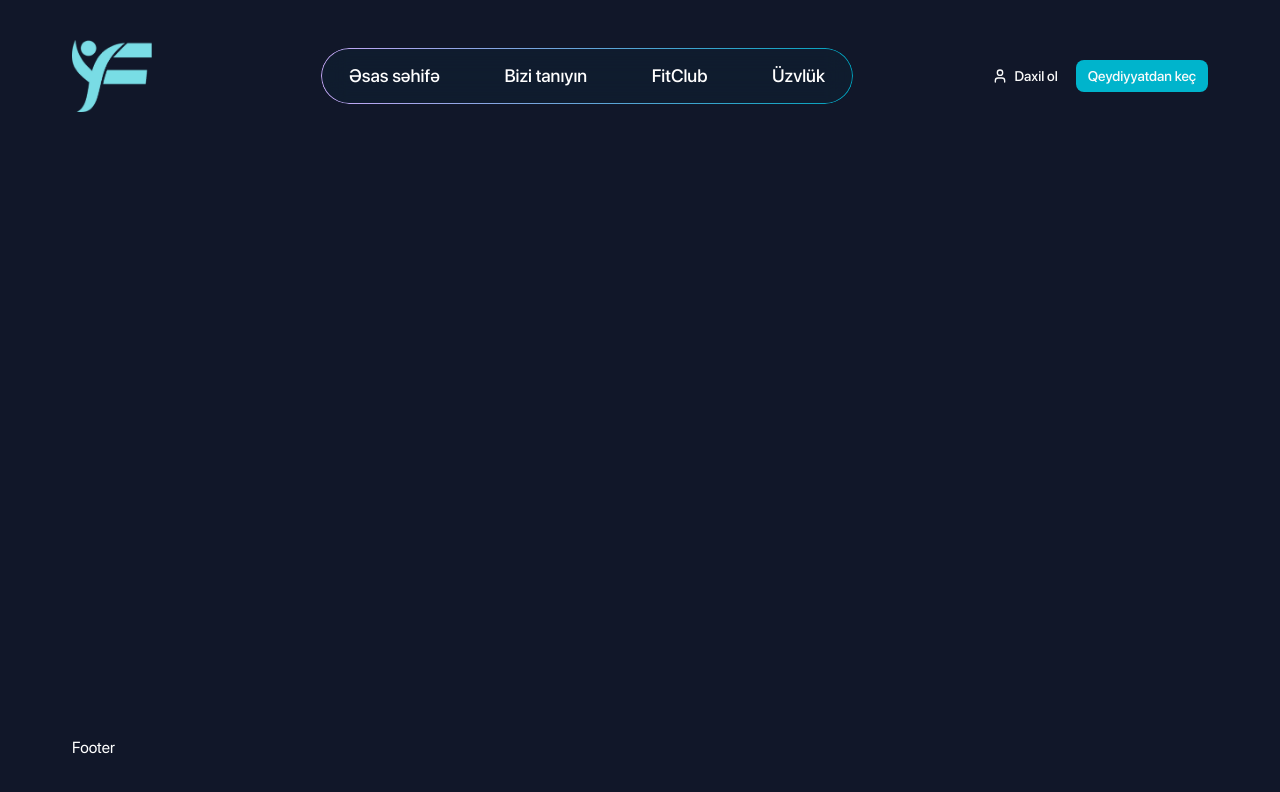
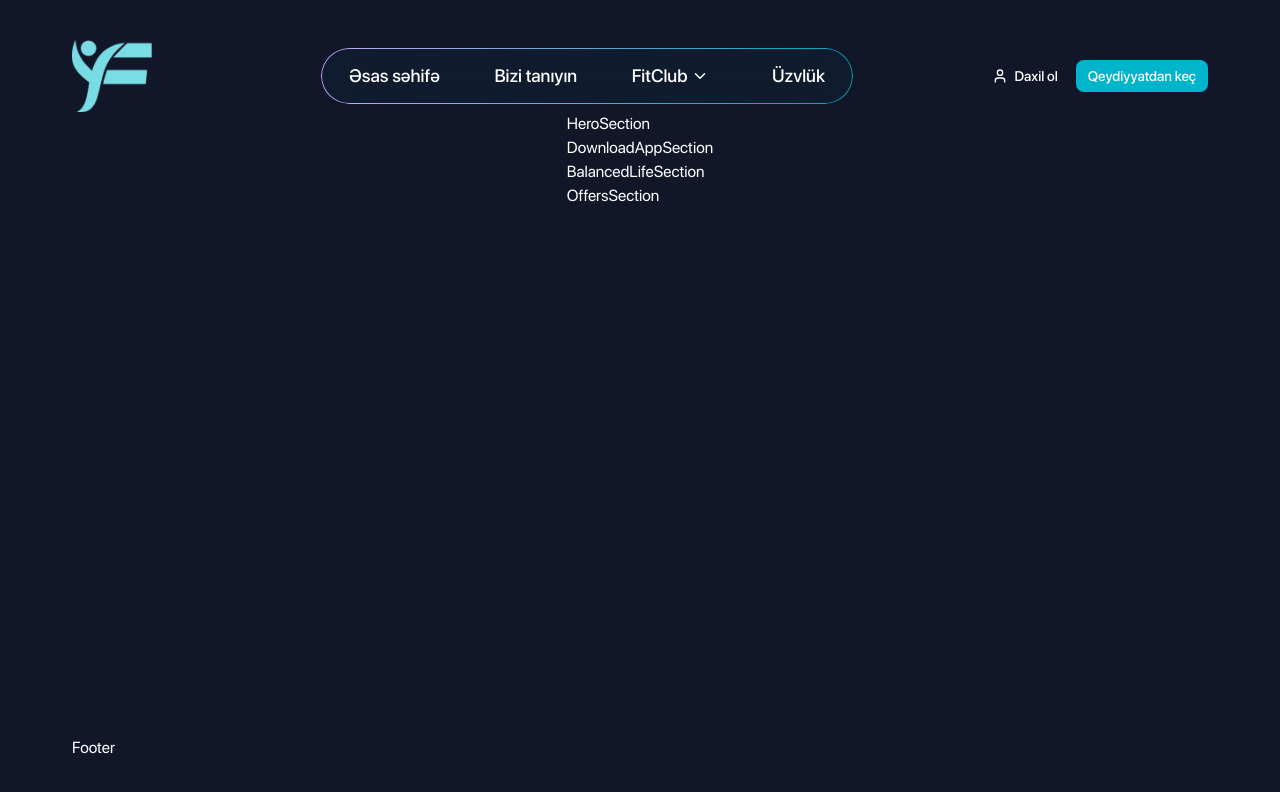
Before and after one commit to fitnest-health/frontend, a Next.js app: page / in a window 1280 px wide. Shown: the top 792 px of the page. Built offline with nearby package versions, Linux system fonts and the light colour scheme.

Commit message:
Structure

```diff
--- /dev/null
+++ b/app/faq/page.tsx
@@ -0,0 +1,8 @@
+
+const Faq = () => {
+  return (
+    <div>Faq</div>
+  )
+}
+
+export default Faq
--- a/app/navbar/Navication.tsx
+++ b/app/navbar/Navication.tsx
@@ -1,3 +1,4 @@
+import { ChevronDown } from 'lucide-react'
 import Link from 'next/link'
 
 const NavLinks = [
@@ -12,7 +13,7 @@ const NavLinks = [
     {
         name: 'FitClub',
         href: '/#',
-        icon: 'fitclub-icon'
+        icon: <ChevronDown className='w-[18px] h-[18px] flex items-center justify-center' />
     },
     {
         name: 'Üzvlük',
@@ -24,18 +25,14 @@ const Navication = () => {
     return (
         <div className='hidden justify-end items-center md:flex'>
             <nav className="flex justify-between text-white! gradient-border py-4 px-7 rounded-4xl bg-[#0E293D4D] backdrop-blur-md md:min-w-[532px]">
-                <Link href="/" className="text-lg leading-6 font-medium hover:text-slate-900">
-                    Əsas səhifə
-                </Link>
-                <Link href="/products" className="text-lg leading-6 font-medium hover:text-slate-900">
-                    Bizi tanıyın
-                </Link>
-                <Link href="/about" className="text-lg leading-6 font-medium hover:text-slate-900">
-                    FitClub
-                </Link>
-                <Link href="/contact" className="text-lg leading-6 font-medium hover:text-slate-900">
-                    Üzvlük
-                </Link>
+                {
+                    NavLinks.map((item, index) => (
+                        <Link key={index} href={item.href} className="text-lg flex items-center gap-1 cursor-pointer z-10 leading-6 font-medium">
+                            {item.name}
+                            {item.icon && <span className='mr-2'>{item.icon}</span>}
+                        </Link>
+                    ))
+                }
             </nav>
         </div>
     )
--- a/app/page.tsx
+++ b/app/page.tsx
@@ -1,8 +1,15 @@
+import BalancedLifeSection from "@/components/home/BalancedLifeSection ";
+import DownloadAppSection from "@/components/home/DownloadAppSection ";
+import HeroSection from "@/components/home/HeroSection";
+import OffersSection from "@/components/home/OffersSection";
 
 export default function Home() {
   return (
-    <div >
-
+    <div className="text-white mx-auto w-fit">
+      <HeroSection />
+      <DownloadAppSection />
+      <BalancedLifeSection />
+      <OffersSection />
     </div>
   );
 }
--- /dev/null
+++ b/app/privacy/page.tsx
@@ -0,0 +1,8 @@
+
+const PrivacyPolicy = () => {
+    return (
+        <div>PrivacyPolicy</div>
+    )
+}
+
+export default PrivacyPolicy
--- /dev/null
+++ b/components/home/BalancedLifeSection .tsx
@@ -0,0 +1,8 @@
+
+const BalancedLifeSection  = () => {
+  return (
+    <div>BalancedLifeSection </div>
+  )
+}
+
+export default BalancedLifeSection
--- /dev/null
+++ b/components/home/DownloadAppSection .tsx
@@ -0,0 +1,8 @@
+
+const DownloadAppSection  = () => {
+  return (
+    <div>DownloadAppSection </div>
+  )
+}
+
+export default DownloadAppSection
--- /dev/null
+++ b/components/home/HeroSection.tsx
@@ -0,0 +1,8 @@
+
+const HeroSection = () => {
+  return (
+    <div>HeroSection</div>
+  )
+}
+
+export default HeroSection
--- /dev/null
+++ b/components/home/OffersSection.tsx
@@ -0,0 +1,8 @@
+
+const OffersSection = () => {
+    return (
+        <div>OffersSection</div>
+    )
+}
+
+export default OffersSection
```
Also changed, not shown: app/contact/page.tsx (added), app/feedback/page.tsx (added), app/terms/page.tsx (added).
